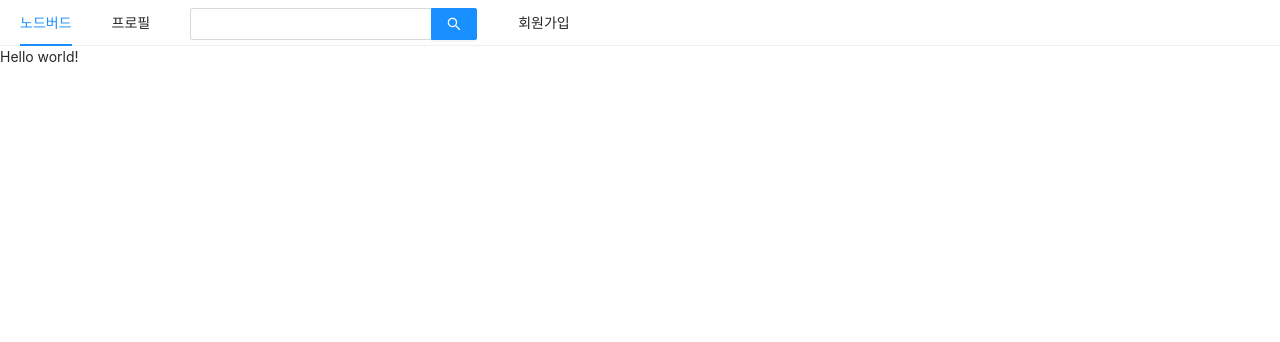
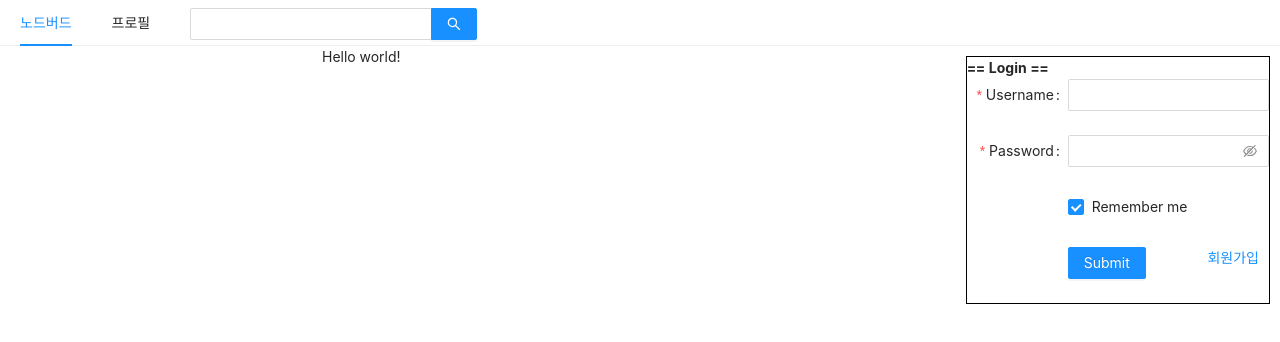
Before and after one commit to valoon3/study_react_tutorial, a Next.js app in the folder ch1/: page / in a window 1280 px wide. Shown: the top 342 px of the page. Built offline with nearby package versions, Linux system fonts and the light colour scheme.

Commit message:
1. front 기본적인 틀 완성 2. 로그인 기능 더미데이터 id :'asdf' 비밀번호 'asdf' 로 로그인 로그아웃 기능 테스트

```diff
--- a/ch1/components/AppLayout.js
+++ b/ch1/components/AppLayout.js
@@ -9,8 +9,19 @@
 
     return (
         <>
-            <HeaderMenu />
-            { children }
+            <div>
+                <Row gutter={8}>
+                    <Col xs={24} md={6}>
+
+                    </Col>
+                    <Col xs={24} md={12}>
+                        {children}
+                    </Col>
+                    <Col xs={24} md={6}>
+                        <Login />
+                    </Col>
+                </Row>
+            </div>
         </>
     );
 }
--- a/ch1/components/HeaderMenu.js
+++ b/ch1/components/HeaderMenu.js
@@ -15,7 +15,6 @@
                     style={{verticalAlign: 'middle'}}
                 />
             </div>, "3"),
-        getItem(<Link href="/"><a>회원가입</a></Link>, "4"),
         ];
 
     // 검색 액션
--- /dev/null
+++ b/ch1/components/Login.js
@@ -0,0 +1,106 @@
+import {useCallback, useState} from "react";
+import {Avatar, Button, Card, Checkbox, Form, Input} from "antd";
+import Link from "next/link";
+import styled from 'styled-components';
+
+const Login = (isLoggedIn) => {
+    const [id, setId] = useState('');
+    const [password, setPassword] = useState('');
+    let [loggedIn, setLoggedIn] = useState(false);
+
+    const onChangeId = useCallback((e) => {
+        setId(e.target.value);
+    }, []);
+
+    const onChangePassword = useCallback((e) => {
+        setPassword(e.target.value);
+    }, []);
+
+    const onLoginFinish = useCallback((userInfo) => {
+        console.log('onLoginFinish success', userInfo);
+        if (userInfo.userName === 'asdf' && userInfo.password === 'asdf') {
+            setLoggedIn(true);
+            setId(userInfo.userName);
+        }
+        else {
+            alert('비밀번호가 틀렸습니다.');
+        }
+    }, []);
+
+    const onLoginFinishFail = (errorInfo) => {
+        console.log('Failed:', errorInfo);
+    };
+
+    const loggedOut = () => {
+        setLoggedIn(false);
+    }
+
+    if (!loggedIn) {
+        // 로그인 화면
+        return (
+                <div>
+                    <Form
+                        name="basic"
+                        labelCol={{span: 8}}
+                        wrapperCol={{span: 16}}
+                        initialValues={{remember: true}}
+                        onFinish={onLoginFinish}
+                        onFinishFailed={onLoginFinishFail}
+                        autoComplete="off"
+                        style={{marginRight: 10, marginTop: 10, border: "solid 1px black"}}
+                    >
+                        <label><b>== Login ==</b></label>
+                        <Form.Item
+                            label="Username"
+                            name="userName"
+                            rules={[{required: true, message: 'Please input your username!'}]}
+                        >
+                            <Input/>
+                        </Form.Item>
+
+                        <Form.Item
+                            label="Password"
+                            name="password"
+                            rules={[{required: true, message: 'Please input your password!'}]}
+                        >
+                            <Input.Password/>
+                        </Form.Item>
+
+                        <Form.Item name="remember" valuePropName="checked" wrapperCol={{offset: 8, span: 16}}>
+                            <Checkbox>Remember me</Checkbox>
+                        </Form.Item>
+
+                        <Form.Item wrapperCol={{offset: 8, span: 16}}>
+                            <Button type="primary" htmlType="submit">
+                                Submit
+                            </Button>
+                            <div style={{float: "right", marginRight: 10}}>
+                                <Link href="/"><a>회원가입</a></Link>
+                            </div>
+                        </Form.Item>
+                    </Form>
+                </div>
+        )
+
+    }
+    // 로그인 성공 유저 정보 화면
+    else{
+        return (
+            <Card
+                actions={[
+                    <div key="">짹쨱</div>,
+                    <div key="follwings">짹쨱</div>,
+                    <div key="followers">짹쨱</div>,
+                ]}
+            >
+                <Card.Meta
+                    avatar={<Avatar>V</Avatar>}
+                    title={id + " 님 환영합니다."}
+                />
+                <Button onClick={loggedOut}>로그아웃</Button>
+            </Card>
+        )
+    }
+}
+
+export default Login;
--- a/ch1/pages/_app.js
+++ b/ch1/pages/_app.js
@@ -1,7 +1,8 @@
 import React from 'react';
 import 'antd/dist/antd.css';
 import PropTypes from "prop-types";
-import Head from 'next/head'; // next 에서는 head를 관리하기해 불러오기
+import Head from 'next/head';
+import HeaderMenu from "../components/HeaderMenu"; // next 에서는 head를 관리하기해 불러오기
 
 // next 가 자동으로 불러온다.
 // 공통 메뉴 설정이라고 생각하자
@@ -14,6 +15,7 @@
             <Head>
                 <title>App main</title>
             </Head>
+            <HeaderMenu />
             <Component />
         </>
     )
```
